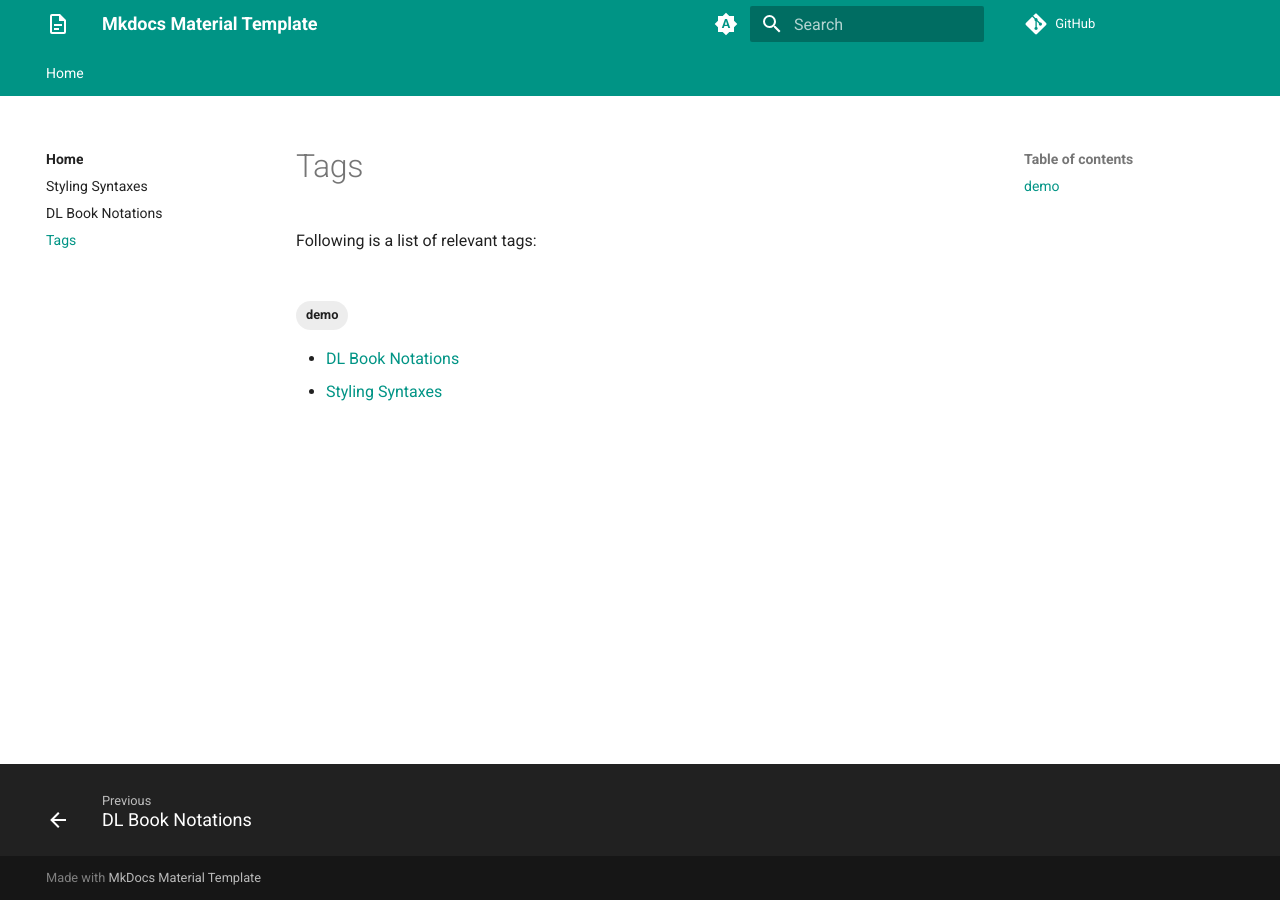
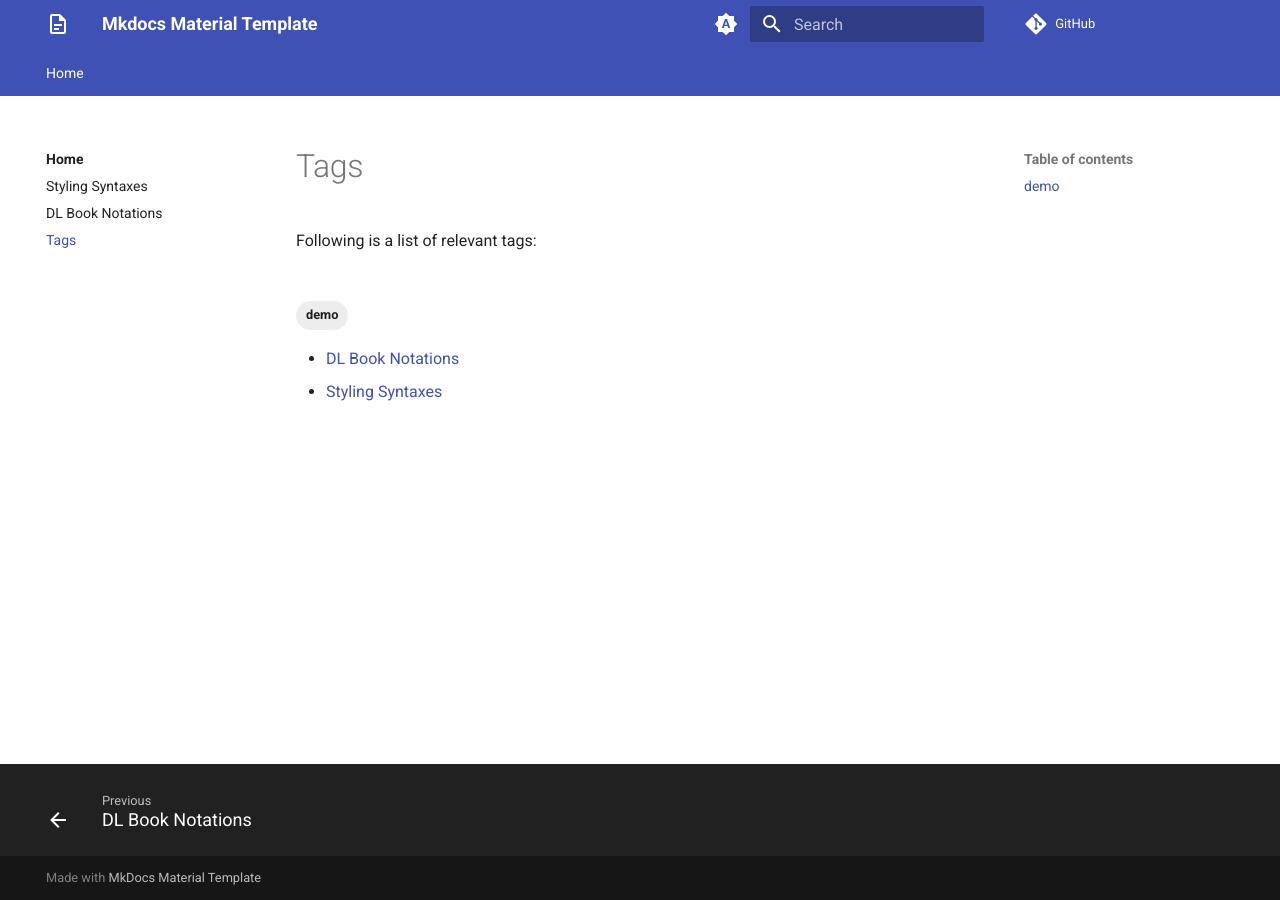
Before and after one commit to j3soon/mkdocs-material-template, an MkDocs documentation site: the page built from docs/tags.md, in a window 1280 px wide. Built offline with MkDocs 1.6.1 and Material for MkDocs 9.7.7, drawn with Linux system fonts in a browser that asks for light colours; comment, search, counter and statistics services are not loaded.

Commit message:
Change default color theme to indigo

```diff
--- a/mkdocs.yml
+++ b/mkdocs.yml
@@ -9,24 +9,24 @@ theme:
   palette:
     # Palette toggle for automatic mode
     - media: "(prefers-color-scheme)"
-      primary: teal
-      accent: teal
+      primary: indigo
+      accent: indigo
       toggle:
         icon: material/brightness-auto
         name: Switch to light mode
     # Palette toggle for light mode
     - media: "(prefers-color-scheme: light)"
       scheme: default
-      primary: teal
-      accent: teal
+      primary: indigo
+      accent: indigo
       toggle:
         icon: material/brightness-7
         name: Switch to dark mode
     # Palette toggle for dark mode
     - media: "(prefers-color-scheme: dark)"
       scheme: slate
-      primary: teal
-      accent: teal
+      primary: indigo
+      accent: indigo
       toggle:
         icon: material/brightness-4
         name: Switch to light mode
```
